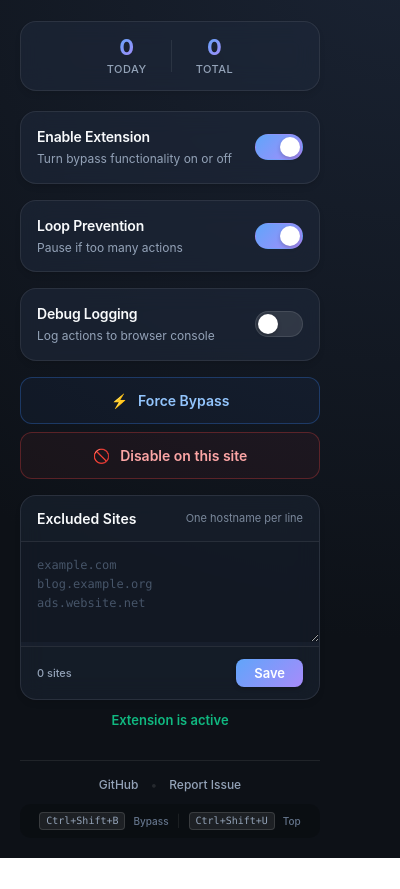
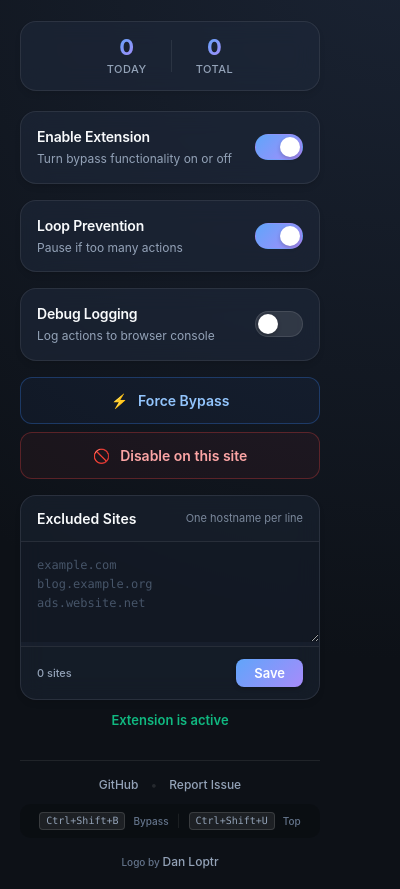
Before and after one commit to saahiyo/bypassHelper, a browser extension: page popup.html in a window 400 px wide. Shown: the part 64-953 px from the top of the page. Before the commit the page ends 922 px from the top, so only its background shows below. Drawn offline with Linux system fonts and the light colour scheme.

Commit message:
docs: credit logo design to Dan Loptr in README and popup footer

```diff
--- a/popup.css
+++ b/popup.css
@@ -487,6 +487,24 @@ kbd {
     font-size: 12px;
 }
 
+/* Credits Bar */
+.credits-bar {
+    font-size: 10px;
+    color: #64748b;
+    font-weight: 500;
+    margin-top: 4px;
+}
+
+.credits-bar a {
+    color: #94a3b8;
+    text-decoration: none;
+    transition: color 0.2s;
+}
+
+.credits-bar a:hover {
+    color: #60a5fa;
+}
+
 /* Styling the scrollbar for the textarea */
 ::-webkit-scrollbar {
     width: 8px;
--- a/popup.html
+++ b/popup.html
@@ -103,6 +103,9 @@
                 <span class="shortcut-sep">|</span>
                 <kbd>Ctrl+Shift+U</kbd> <span class="shortcut-desc">Top</span>
             </div>
+            <div class="credits-bar">
+                Logo by <a href="https://www.behance.net/dan_loptr" target="_blank">Dan Loptr</a>
+            </div>
         </footer>
     </div>
     <script src="popup.js"></script>
```
Also changed, not shown: README.md.
